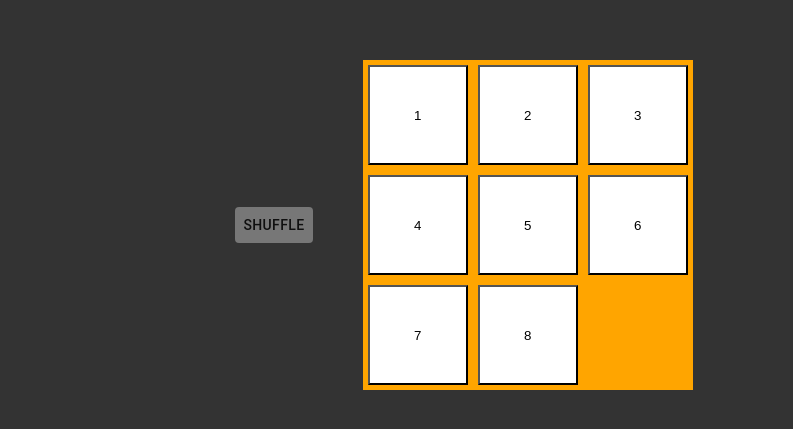
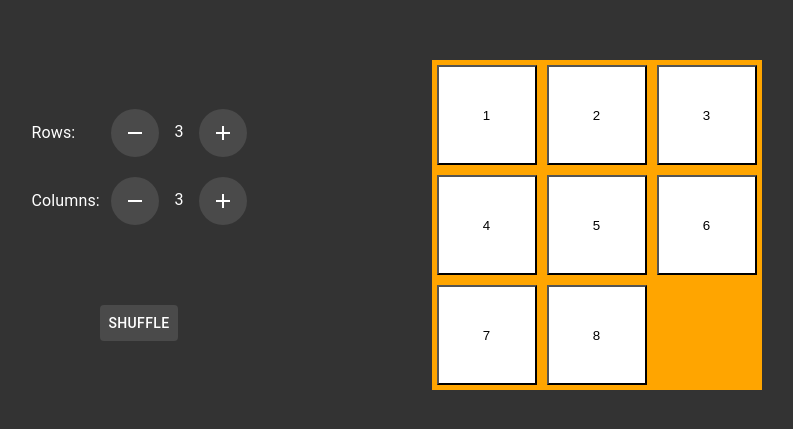
Before and after one commit to osandell/react-n-puzzle, a React (Create React App) app: page / in a window 1280 px wide. Shown: the part 175-604 px from the top of the page, without its empty margins (176-969 px from the left). Built offline with nearby package versions, Linux system fonts and the light colour scheme.

Commit message:
feat: add buttons to increase / decrease amount of rows / columns
The user can specify an amount of both rows and columns separately, ranging from 2 to 5.

re #11

```diff
--- a/package.json
+++ b/package.json
@@ -5,6 +5,7 @@
   "private": true,
   "dependencies": {
     "@material-ui/core": "^4.12.3",
+    "@material-ui/icons": "^4.11.2",
     "@testing-library/jest-dom": "^5.11.4",
     "@testing-library/react": "^11.1.0",
     "@testing-library/user-event": "^12.1.10",
--- a/src/App.tsx
+++ b/src/App.tsx
@@ -1,8 +1,18 @@
 import React, { useState, useEffect } from 'react'
-import { makeStyles, createStyles, Theme } from '@material-ui/core/styles'
+import {
+  makeStyles,
+  createStyles,
+  Theme,
+  createTheme,
+  ThemeProvider,
+} from '@material-ui/core/styles'
 import { CssBaseline } from '@material-ui/core'
 import Box from '@material-ui/core/Box'
 import Button from '@material-ui/core/Button'
+import IconButton from '@material-ui/core/IconButton'
+import AddIcon from '@material-ui/icons/Add'
+import RemoveIcon from '@material-ui/icons/Remove'
+import Typography from '@material-ui/core/Typography'
 
 // Components
 import Board from './components/Board/Board'
@@ -12,6 +22,13 @@ import TilePosition from './shared/interfaces/TilePosition.interface'
 
 // Types
 type ShuffleDirection = 'horizontal' | 'vertical'
+
+// Create a dark theme.
+const darkTheme = createTheme({
+  palette: {
+    type: 'dark',
+  },
+})
 
 // Define css-in-js.
 const useStyles = makeStyles((theme: Theme) =>
@@ -28,12 +45,36 @@ const useStyles = makeStyles((theme: Theme) =>
     },
     controlPanel: {
       display: 'flex',
+      flexDirection: 'column',
       justifyContent: 'center',
       alignItems: 'center',
       marginRight: 50,
     },
-    button: {
-      backgroundColor: '#777',
+    newGameButton: {
+      marginTop: 60,
+      backgroundColor: '#4a4a4a',
+    },
+    nrOfRowsOrColumnsBox: {
+      display: 'flex',
+      alignItems: 'center',
+      justifyContent: 'space-between',
+      marginBottom: 20,
+    },
+    nrOfRowsOrColumnsText: {
+      display: 'flex',
+      alignItems: 'center',
+      borderRadius: 8,
+      padding: 5,
+      fontSize: 16,
+      margin: '0 10px 0 10px',
+    },
+    increaseOrDecreaseButton: {
+      backgroundColor: '#4a4a4a',
+    },
+    boardBox: {
+      display: 'flex',
+      justifyContent: 'center',
+      width: 600,
     },
   })
 )
@@ -41,8 +82,8 @@ const useStyles = makeStyles((theme: Theme) =>
 function App() {
   const classes = useStyles()
 
-  const nrOfRows = 3
-  const nrOfColumns = 3
+  const [nrOfRows, setNrOfRows] = useState<number>(3)
+  const [nrOfColumns, setNrOfColumns] = useState<number>(3)
 
   const [boardConfig, setBoardConfig] = useState<any[]>([])
   const [emptySquarePosition, setEmptySquarePosition] = useState<TilePosition>({
@@ -67,6 +108,9 @@ function App() {
         }
       }
     }
+
+    // Store the position of the empty square so we don't need to recalculate it every time
+    setEmptySquarePosition({ row: nrOfRows - 1, column: nrOfColumns - 1 })
 
     setBoardConfig(newBoardConfig)
   }, [setBoardConfig, nrOfRows, nrOfColumns])
@@ -311,19 +355,93 @@ function App() {
     setEmptySquarePosition(newEmptySquarePosition)
   }
 
+  const handleDecreaseNrOfRows = () => {
+    setNrOfRows(nrOfRows - 1)
+  }
+  const handleIncreaseNrOfRows = () => {
+    setNrOfRows(nrOfRows + 1)
+  }
+  const handleDecreaseNrOfColumns = () => {
+    setNrOfColumns(nrOfColumns - 1)
+  }
+  const handleIncreaseNrOfColumns = () => {
+    setNrOfColumns(nrOfColumns + 1)
+  }
+
   return (
+    <ThemeProvider theme={darkTheme}>
       <div className={classes.root}>
         <CssBaseline />
         <Box className={classes.controlPanel}>
-        <Button className={classes.button} onClick={() => handleShuffle()}>
-          Shuffle
+          <Box className={classes.nrOfRowsOrColumnsBox}>
+            <Typography
+              display="block"
+              variant="body1"
+              style={{ width: '80px' }}
+            >
+              {'Rows:'}
+            </Typography>
+            <IconButton
+              className={classes.increaseOrDecreaseButton}
+              aria-label="subtract"
+              disabled={nrOfRows === 2 ? true : false}
+              onClick={handleDecreaseNrOfRows}
+            >
+              <RemoveIcon />
+            </IconButton>
+            <span className={classes.nrOfRowsOrColumnsText}>{nrOfRows}</span>
+            <IconButton
+              className={classes.increaseOrDecreaseButton}
+              aria-label="add"
+              disabled={nrOfRows === 5 ? true : false}
+              onClick={handleIncreaseNrOfRows}
+            >
+              <AddIcon />
+            </IconButton>
+          </Box>
+          <Box className={classes.nrOfRowsOrColumnsBox}>
+            <Typography
+              display="block"
+              variant="body1"
+              style={{ width: '80px' }}
+            >
+              {'Columns:'}
+            </Typography>
+            <IconButton
+              className={classes.increaseOrDecreaseButton}
+              aria-label="subtract"
+              disabled={nrOfColumns === 2 ? true : false}
+              onClick={handleDecreaseNrOfColumns}
+            >
+              <RemoveIcon />
+            </IconButton>
+            <span className={classes.nrOfRowsOrColumnsText}>{nrOfColumns}</span>
+            <IconButton
+              className={classes.increaseOrDecreaseButton}
+              aria-label="add"
+              disabled={nrOfColumns === 5 ? true : false}
+              onClick={handleIncreaseNrOfColumns}
+            >
+              <AddIcon />
+            </IconButton>
+          </Box>
+          <Button
+            className={classes.newGameButton}
+            onClick={() => handleShuffle()}
+          >
+            shuffle
           </Button>
         </Box>
+        <Box className={classes.boardBox}>
           <Board
             boardConfig={boardConfig}
-        handleClickTile={(position: TilePosition) => handleClickTile(position)}
+            handleClickTile={(position: TilePosition) =>
+              handleClickTile(position)
+            }
           />
+        </Box>
       </div>
+    </ThemeProvider>
   )
 }
 
--- a/src/components/Board/Board.tsx
+++ b/src/components/Board/Board.tsx
@@ -16,7 +16,7 @@ interface Props {
 const useStyles = makeStyles((theme: Theme) =>
   createStyles({
     root: {
-      display: 'flex',
+      display: 'inline-flex',
       flexDirection: 'column',
       background: 'orange',
     },
```
Also changed, not shown: 1 other file (tests, documents, lock files or other folders). Lines whose indentation alone changed are shown as unchanged.
